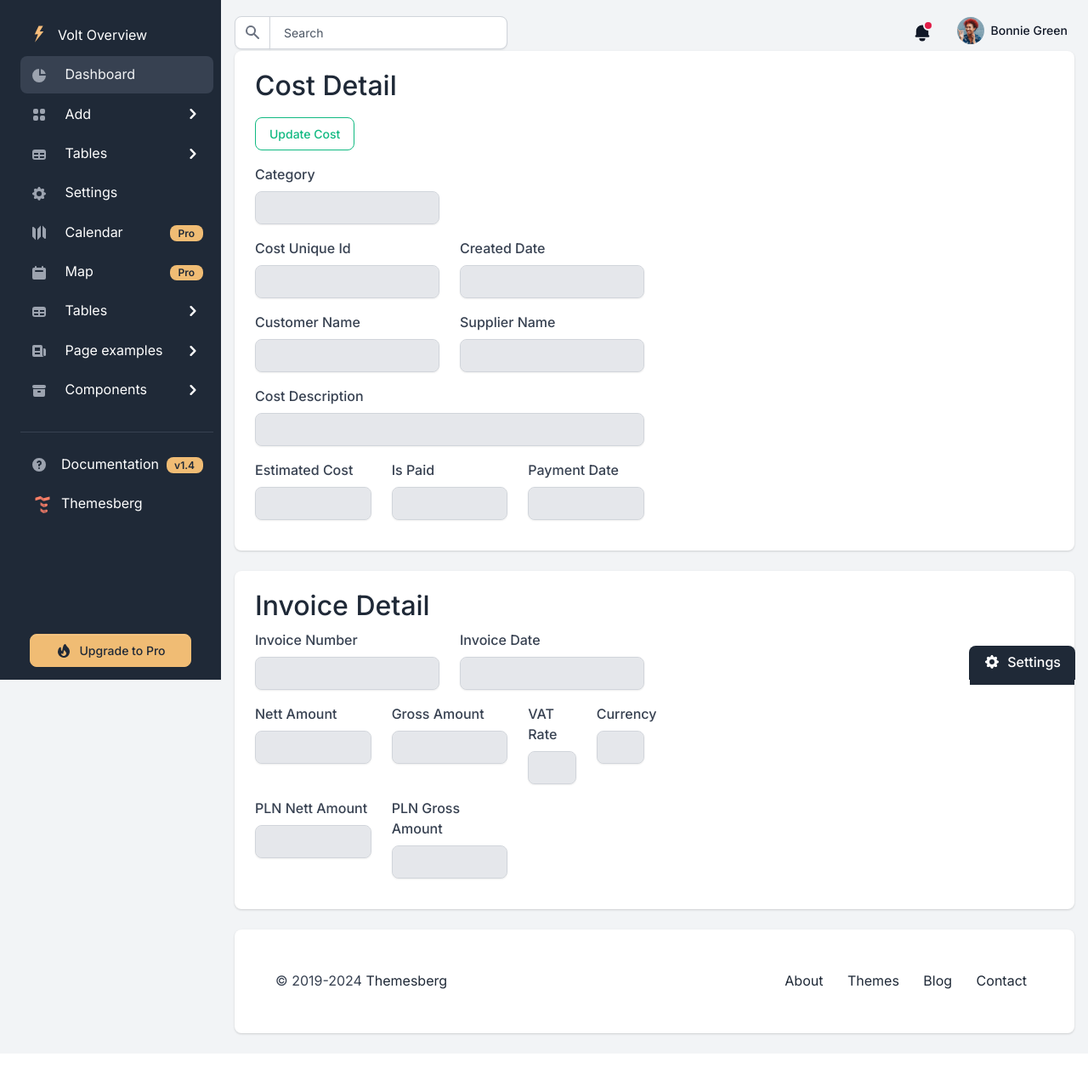
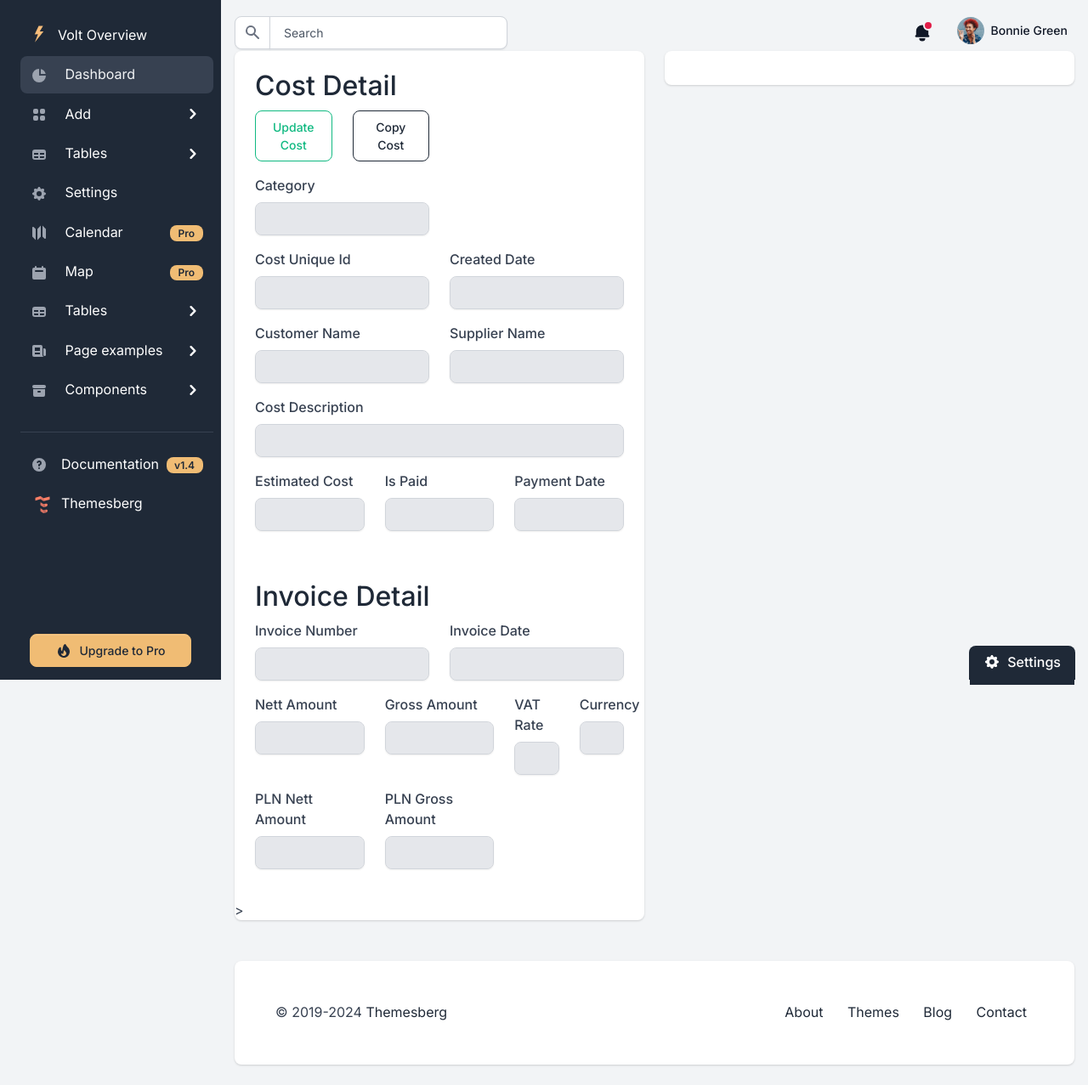
Before and after one commit to Luczho/CashflowManager, a Django app: template costs_records/templates/costs_records/cost-detail.html in a window 1280 px wide. Shown: the whole page at 85% size. Before the commit the page ends 1240 px from the top, so only its background shows below. Run offline with Django 4.2, Linux system fonts and the light colour scheme; the template is opened without the code that fills it, so the values that code supplies are empty; some libraries are stand-ins or nearby versions.

Commit message:
refactor: modified pose of divs in template

```diff
--- a/costs_records/templates/costs_records/cost-detail.html
+++ b/costs_records/templates/costs_records/cost-detail.html
@@ -1,14 +1,25 @@
 {% extends 'costs_records/base.html' %}
 {% load static %}
 {% block content %}
+    <div class="row">
+        <div class="col-12 col-xl-6">
             <div class="card border-0 shadow mb-4">
                 <div class="card-body">
                     <h2><a class="article-title" href="#">Cost Detail</a></h2>
-            <p></p>
-            <a href="{% url 'update-cost' pk=object.pk %}" class="btn btn-outline-success" type="button">Update Cost</a>
-            <p></p>
                      <div class="row">
                         <div class="col-md-3 mb-3">
+                            <div>
+                                <a href="{% url 'update-cost' pk=object.pk %}" class="btn btn-outline-success" type="button">Update Cost</a>
+                            </div>
+                        </div>
+                        <div class="col-md-3 mb-3">
+                            <div>
+                                <a href="{% url 'copy-cost' pk=object.pk %}" class="btn btn-outline-primary" type="button">Copy Cost</a>
+                            </div>
+                        </div>
+                    </div>
+                    <div class="row">
+                        <div class="col-md-6 mb-3">
                             <div>
                                 <label for="category">Category</label>
                                 <input class="form-control" id="category" type="text" placeholder="{{ object.category }}" readonly>
@@ -16,13 +27,13 @@
                         </div>
                     </div>
                     <div class="row">
-                <div class="col-md-3 mb-3">
+                        <div class="col-md-6 mb-3">
                             <div>
                                 <label for="first_name">Cost Unique Id</label>
                                 <input class="form-control" id="first_name" type="text" placeholder="{{ object.uid}}" readonly>
                             </div>
                         </div>
-                <div class="col-md-3 mb-3">
+                        <div class="col-md-6 mb-3">
                             <div>
                                 <label for="last_name">Created Date</label>
                                 <input class="form-control" id="last_name" type="text" placeholder="{{ object.created_date }}" readonly>
@@ -30,13 +41,13 @@
                         </div>
                     </div>
                     <div class="row">
-                <div class="col-md-3 mb-3">
+                        <div class="col-md-6 mb-3">
                             <div>
                                 <label for="customer_name">Customer Name</label>
                                 <input class="form-control" id="customer_name" type="text" placeholder="{{ object.customer.name}}" readonly>
                             </div>
                         </div>
-                <div class="col-md-3 mb-3">
+                        <div class="col-md-6 mb-3">
                             <div>
                                 <label for="last_name">Supplier Name</label>
                                 <input class="form-control" id="last_name" type="text" placeholder="{{ object.supplier.name }}" readonly>
@@ -44,7 +55,7 @@
                         </div>
                     </div>
                     <div class="row">
-                <div class="col-md-6 mb-3">
+                        <div class="col-md-12 mb-3">
                             <div>
                                 <label for="last_name">Cost Description</label>
                                 <input class="form-control" id="last_name" type="text" placeholder="{{ object.cost_description }}" readonly>
@@ -52,19 +63,19 @@
                         </div>
                     </div>
                     <div class="row">
-                <div class="col-md-2 mb-3">
+                        <div class="col-md-4 mb-3">
                             <div>
                                 <label for="last_name">Estimated Cost</label>
                                 <input class="form-control" id="last_name" type="text" placeholder="{{ object.estimated_cost }}" readonly>
                             </div>
                         </div>
-                <div class="col-md-2 mb-3">
+                        <div class="col-md-4 mb-3">
                             <div>
                                 <label for="last_name">Is Paid</label>
                                 <input class="form-control" id="last_name" type="text" placeholder="{{ object.paid }}" readonly>
                             </div>
                         </div>
-                <div class="col-md-2 mb-3">
+                        <div class="col-md-4 mb-3">
                             <div>
                                 <label for="last_name">Payment Date</label>
                                 <input class="form-control" id="last_name" type="text" placeholder="{{ object.payment_date }}" readonly>
@@ -72,19 +83,17 @@
                         </div>
                     </div>
                 </div>
-    </div>
-
-    <div class="card border-0 shadow mb-4">
+                <!-- Invoice -->
                 <div class="card-body">
                     <h2><a class="article-title" href="#">Invoice Detail</a></h2>
                     <div class="row">
-                <div class="col-md-3 mb-3">
+                        <div class="col-md-6 mb-3">
                             <div>
                                 <label for="first_name">Invoice Number</label>
                                 <input class="form-control" id="first_name" type="text" placeholder="{{ object.invoice.number}}" readonly>
                             </div>
                         </div>
-                <div class="col-md-3 mb-3">
+                        <div class="col-md-6 mb-3">
                             <div>
                                 <label for="last_name">Invoice Date</label>
                                 <input class="form-control" id="last_name" type="text" placeholder="{{ object.invoice.date }}" readonly>
@@ -92,25 +101,25 @@
                         </div>
                     </div>
                     <div class="row">
-                <div class="col-md-2 mb-3">
+                        <div class="col-md-4 mb-3">
                             <div>
                                 <label for="first_name">Nett Amount</label>
                                 <input class="form-control" id="first_name" type="text" placeholder="{{ object.invoice.net_amount}}" readonly>
                             </div>
                         </div>
-                <div class="col-md-2 mb-3">
+                        <div class="col-md-4 mb-3">
                             <div>
                                 <label for="last_name">Gross Amount</label>
                                 <input class="form-control" id="last_name" type="text" placeholder="{{ object.invoice.gross_amount }}" readonly>
                             </div>
                         </div>
-                <div class="col-md-1 mb-3">
+                        <div class="col-md-2 mb-3">
                             <div>
                                 <label for="last_name">VAT Rate</label>
                                 <input class="form-control" id="last_name" type="text" placeholder="{{ object.invoice.vat_rate }}" readonly>
                             </div>
                         </div>
-                <div class="col-md-1 mb-3">
+                        <div class="col-md-2 mb-3">
                             <div>
                                 <label for="last_name">Currency</label>
                                 <input class="form-control" id="last_name" type="text" placeholder="{{ object.invoice.currency }}" readonly>
@@ -118,24 +127,31 @@
                         </div>
                     </div>
                     <div class="row">
-                <div class="col-md-2 mb-3">
+                        <div class="col-md-4 mb-3">
                             <div>
                                 <label for="first_name">PLN Nett Amount</label>
                                 <input class="form-control" id="first_name" type="text" placeholder="{{ object.invoice.pln_net_amount}}" readonly>
                             </div>
                         </div>
-                <div class="col-md-2 mb-3">
+                        <div class="col-md-4 mb-3">
                             <div>
                                 <label for="last_name">PLN Gross Amount</label>
                                 <input class="form-control" id="last_name" type="text" placeholder="{{ object.invoice.pln_gross_amount }}" readonly>
                             </div>
                         </div>
                     </div>
+                </div>
+                <!-- /Invoice -->>
+            </div>
+        </div>
+        <div class="col-12 col-xl-6">
+            <div class="col-12">
+                <div class="card card-body border-0 shadow mb-4">
                     {% if object.invoice.file %}
-            <div class="row">
-                <iframe src="{{ object.invoice.file.url }}" type="application/pdf" style="width:800px; height:800px"></iframe>
-            </div>
+                    <iframe src="{{ object.invoice.file.url }}" type="application/pdf" style="height:918px"></iframe>
                     {% endif %}
                 </div>
             </div>
+        </div>
+    </div>
 {% endblock %}
```
Lines whose indentation alone changed are shown as unchanged.
